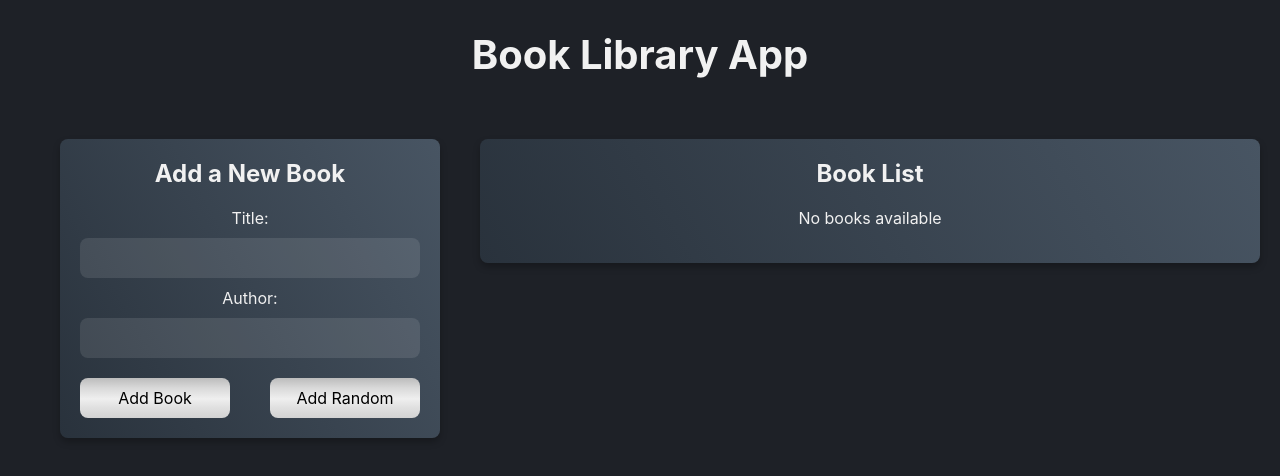
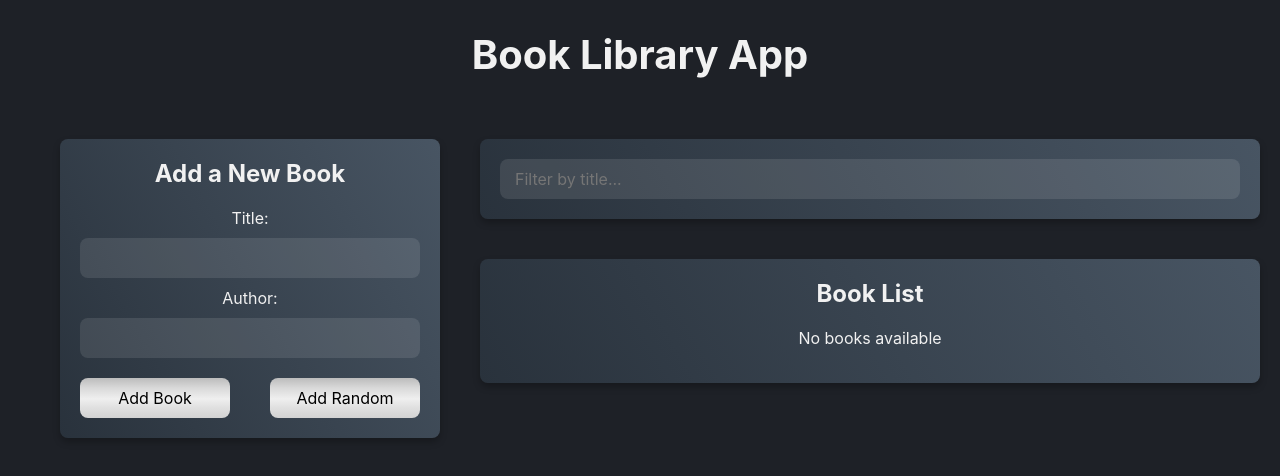
Before and after one commit to CallMeMaksimG/book-library-app, a React (Create React App) app in the folder frontend/: page / in a window 1280 px wide. Shown: the top 476 px of the page. Built offline with nearby package versions, Linux system fonts and the light colour scheme.

Commit message:
добавить input для компонента filter

```diff
--- a/frontend/src/App.js
+++ b/frontend/src/App.js
@@ -15,7 +15,7 @@ function App() {
                         <BookForm />
                     </div>
                     <div className="main-right">
-                        {/* <Filter /> */}
+                        <Filter />
                         <BookList />
                     </div>
                 </main>
--- a/frontend/src/App.scss
+++ b/frontend/src/App.scss
@@ -60,7 +60,6 @@
     gap: 10px;
 
     button {
-
         height: 40px;
         border-radius: 8px;
         width: 150px;
--- a/frontend/src/components/Filter/Filter.jsx
+++ b/frontend/src/components/Filter/Filter.jsx
@@ -3,7 +3,9 @@ import './Filter.scss';
 function Filter() {
     return (
         <div className="filter block">
-            <h2>Filters</h2>
+            <div className="filter-group">
+                <div className="input-wrapper filter-group__input-wrapper"><input type="text" placeholder="Filter by title..." /></div>
+            </div>
         </div>
     );
 }
--- a/frontend/src/components/Filter/Filter.scss
+++ b/frontend/src/components/Filter/Filter.scss
@@ -1,4 +1,7 @@
 .filter {
-    // background-image: linear-gradient(45deg, #8baaaa 0%, #ae8b9c 100%);
     background-image: linear-gradient(60deg, #29323c 0%, #485563 100%);
 }
+
+.filter-group__input-wrapper {
+    margin-top: 0;
+}
```
